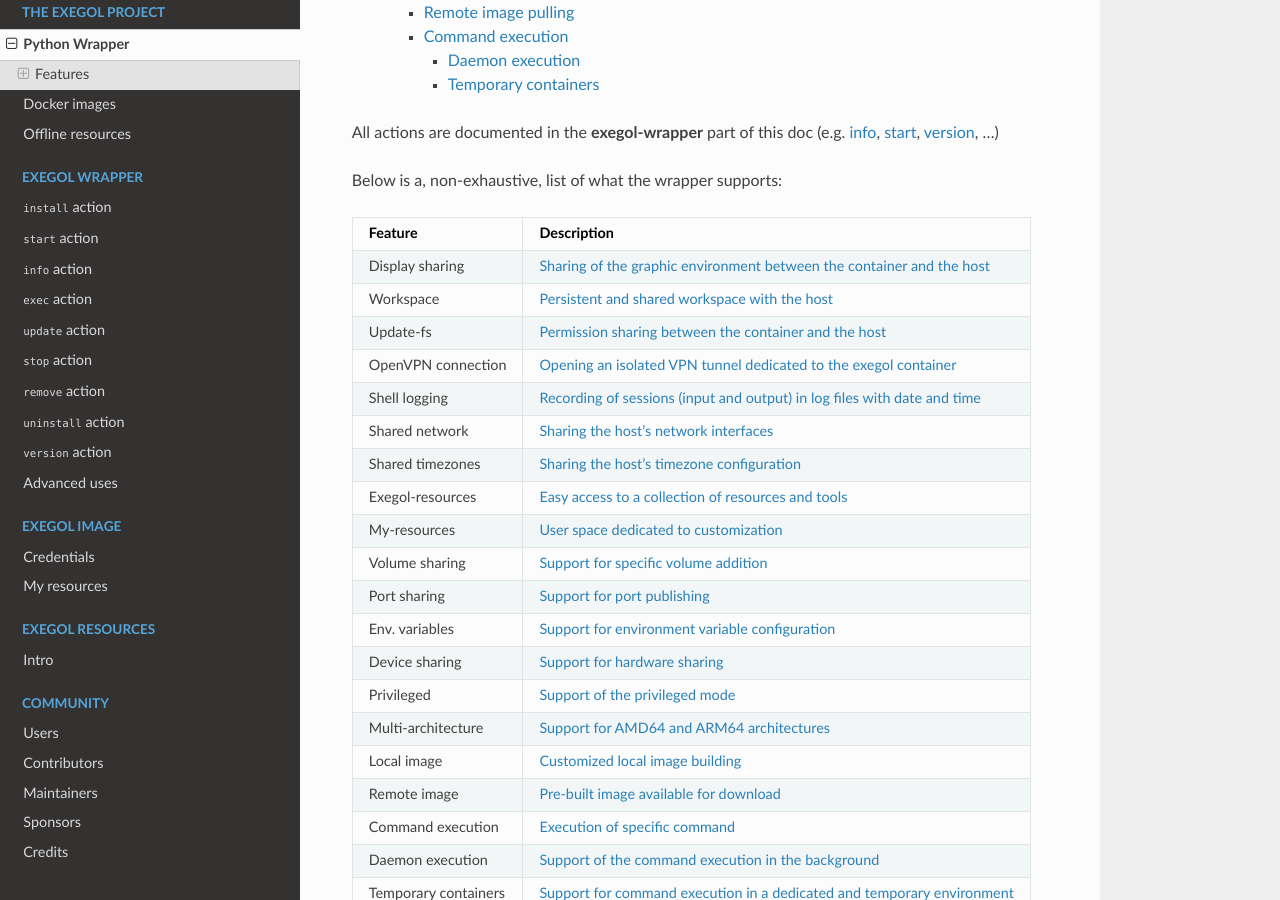
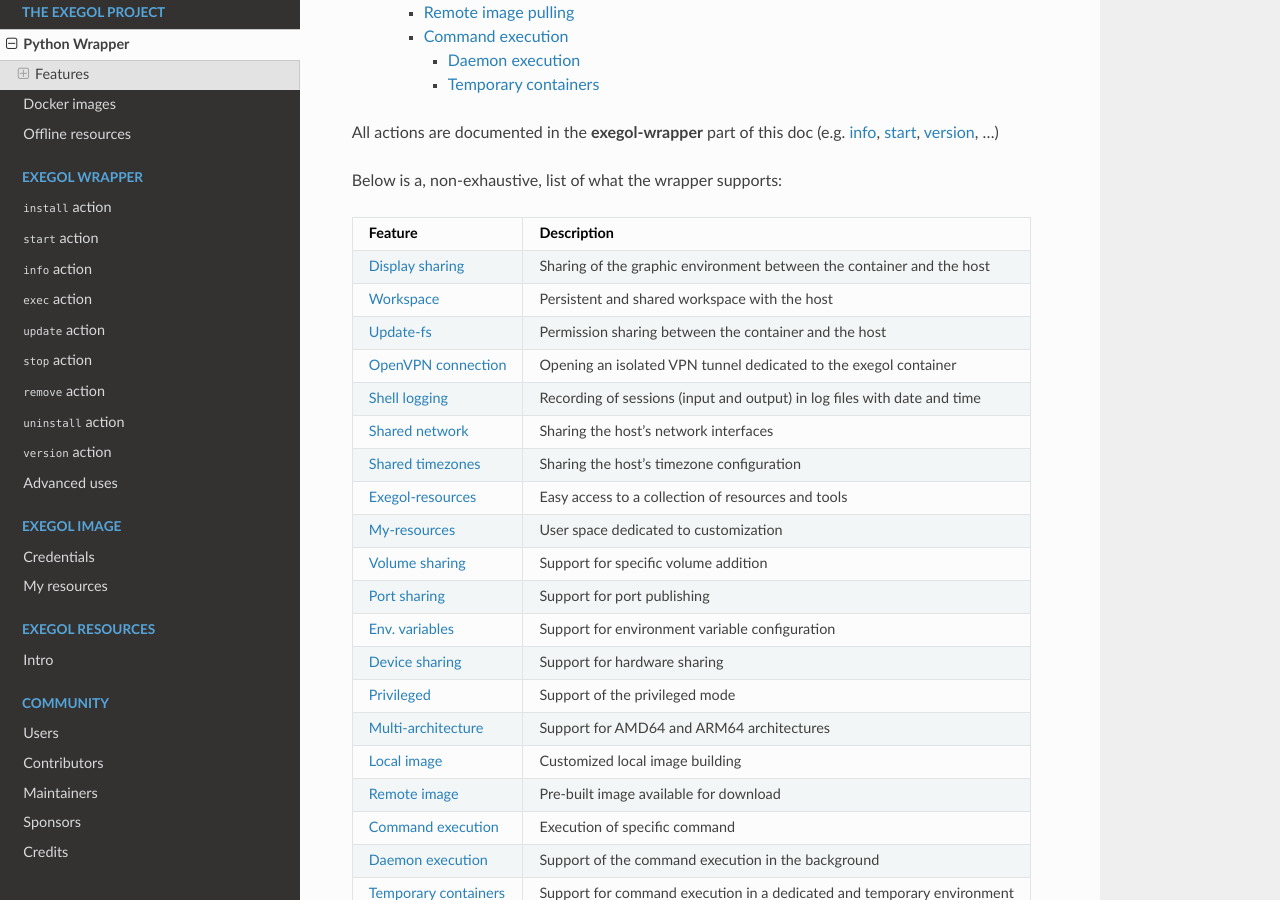
Before and after one commit to ThePorgs/Exegol-docs, a Sphinx documentation site: the page built from source/the-exegol-project/python-wrapper.rst, in a window 1280 px wide and 900 px high, scrolled down 1139 px. Built offline with Sphinx 7.4.7 and the Read the Docs theme 2.0.0, drawn with Linux system fonts in a browser that asks for light colours.

```diff
--- a/source/the-exegol-project/python-wrapper.rst
+++ b/source/the-exegol-project/python-wrapper.rst
@@ -23,31 +23,30 @@ All actions are documented in the **exegol-wrapper** part of this doc (e.g. :doc
 
 Below is a, non-exhaustive, list of what the wrapper supports:
 
-====================== =============
- Feature                Description
-====================== =============
- Display sharing        :ref:`Sharing of the graphic environment between the container and the host <feature_display_sharing>`
- Workspace              :ref:`Persistent and shared workspace with the host <feature_workspace>`
- Update-fs              :ref:`Permission sharing between the container and the host <feature_update_fs>`
- OpenVPN connection     :ref:`Opening an isolated VPN tunnel dedicated to the exegol container<feature_ovpn>`
- Shell logging          :ref:`Recording of sessions (input and output) in log files with date and time <feature_shell_logging>`
- Shared network         :ref:`Sharing the host's network interfaces <feature_shared_network>`
- Shared timezones       :ref:`Sharing the host's timezone configuration <feature_shared_tz>`
- Exegol-resources       :ref:`Easy access to a collection of resources and tools <feature_exegol_resources>`
- My-resources           :ref:`User space dedicated to customization <feature_my_resources>`
- Volume sharing         :ref:`Support for specific volume addition <feature_volume_sharing>`
- Port sharing           :ref:`Support for port publishing <feature_port_sharing>`
- Env. variables         :ref:`Support for environment variable configuration <feature_env>`
- Device sharing         :ref:`Support for hardware sharing <feature_device_sharing>`
- Privileged             :ref:`Support of the privileged mode <feature_privileged>`
- Multi-architecture     :ref:`Support for AMD64 and ARM64 architectures <feature_multi_arch>`
- Local image            :ref:`Customized local image building <feature_image_building>`
- Remote image           :ref:`Pre-built image available for download<feature_image_pulling>`
- Command execution      :ref:`Execution of specific command <feature_exec>`
- Daemon execution       :ref:`Support of the command execution in the background <feature_exec_daemon>`
- Temporary containers   :ref:`Support for command execution in a dedicated and temporary environment <feature_exec_tmp>`
-====================== =============
-
+=================================================== =============
+ Feature                                             Description
+=================================================== =============
+ :ref:`Display sharing<feature_display_sharing>`     Sharing of the graphic environment between the container and the host
+ :ref:`Workspace<feature_workspace>`                 Persistent and shared workspace with the host
+ :ref:`Update-fs<feature_update_fs>`                 Permission sharing between the container and the host
+ :ref:`OpenVPN connection<feature_ovpn>`             Opening an isolated VPN tunnel dedicated to the exegol container
+ :ref:`Shell logging<feature_shell_logging>`         Recording of sessions (input and output) in log files with date and time
+ :ref:`Shared network<feature_shared_network>`       Sharing the host's network interfaces
+ :ref:`Shared timezones<feature_shared_tz>`          Sharing the host's timezone configuration
+ :ref:`Exegol-resources<feature_exegol_resources>`   Easy access to a collection of resources and tools
+ :ref:`My-resources<feature_my_resources>`           User space dedicated to customization
+ :ref:`Volume sharing<feature_volume_sharing>`       Support for specific volume addition
+ :ref:`Port sharing<feature_port_sharing>`           Support for port publishing
+ :ref:`Env. variables<feature_env>`                  Support for environment variable configuration
+ :ref:`Device sharing<feature_device_sharing>`       Support for hardware sharing
+ :ref:`Privileged<feature_privileged>`               Support of the privileged mode
+ :ref:`Multi-architecture<feature_multi_arch>`       Support for AMD64 and ARM64 architectures
+ :ref:`Local image<feature_image_building>`          Customized local image building
+ :ref:`Remote image<feature_image_pulling>`          Pre-built image available for download
+ :ref:`Command execution<feature_exec>`              Execution of specific command
+ :ref:`Daemon execution<feature_exec_daemon>`        Support of the command execution in the background
+ :ref:`Temporary containers<feature_exec_tmp>`       Support for command execution in a dedicated and temporary environment
+=================================================== =============
 
 .. note::
 
```
Also changed, not shown: source/assets/install/macOS_xquartz_config.png (added).
